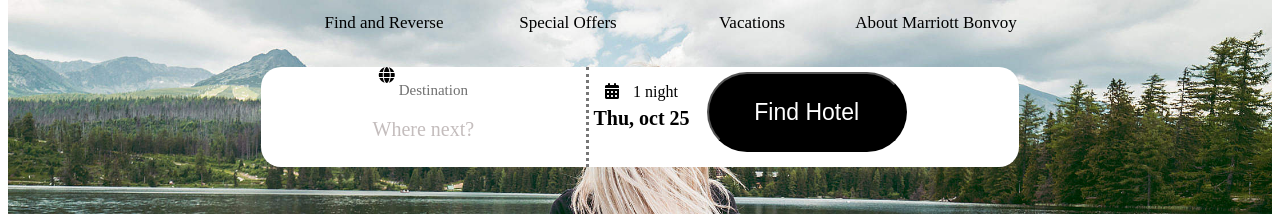
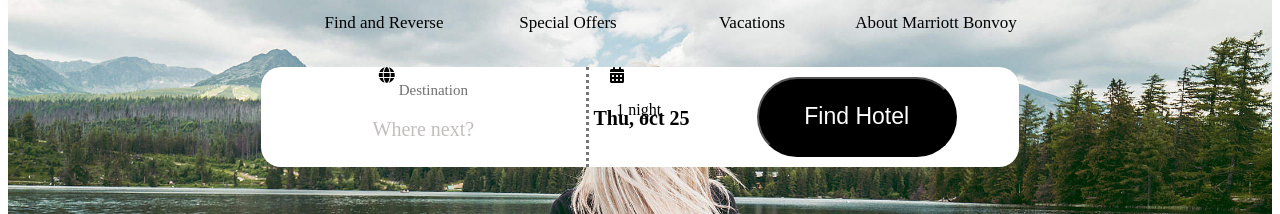
Before and after one commit to leduytan2304/frontEnd_ldt, a plain HTML site: page index.html in a window 1280 px wide. Shown: the part 161-375 px from the top of the page. Drawn offline with Linux system fonts and the light colour scheme.

Commit message:
Update style.css

```diff
--- a/style.css
+++ b/style.css
@@ -67,6 +67,7 @@
 }
 .crollblock-left-destination
 {
+    width: 20%;
     font-size: 15px;
     vertical-align: top;
     color:rgb(112, 112, 112); ;
@@ -91,17 +92,17 @@
     font-size: 20px;
     color:rgb(196, 189, 189);
     vertical-align: top;
-    margin-top: 1px;
+    margin-top: 1%;
 
 }
 .scrollblock-middletimeStay{
-    margin-left: 10px;
+    margin-left: 10%;
 
 }
 .scrollblock-middle-day{
     font-weight: bold;
     font-size: 20px;
-    margin-top: 20px;
+    margin-top: 10%;
 }
 .findHotel
 {
@@ -115,8 +116,8 @@
 .scrollblock-right
 {
     justify-self: center;
-    margin-top: 5px;
-    margin-right: 100px;
+    margin-top: 3%;
+
 }
 
 .SignIn-menu li{
```
